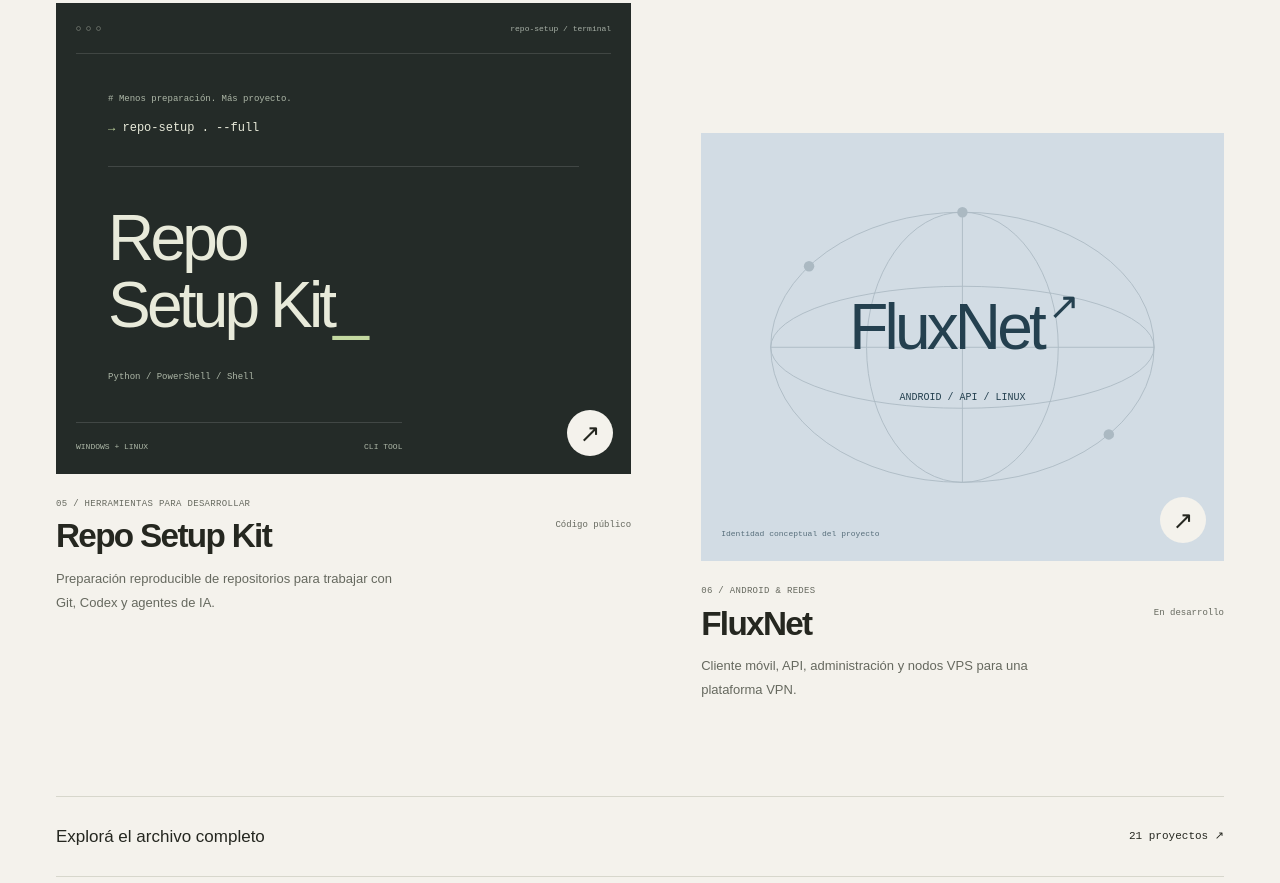
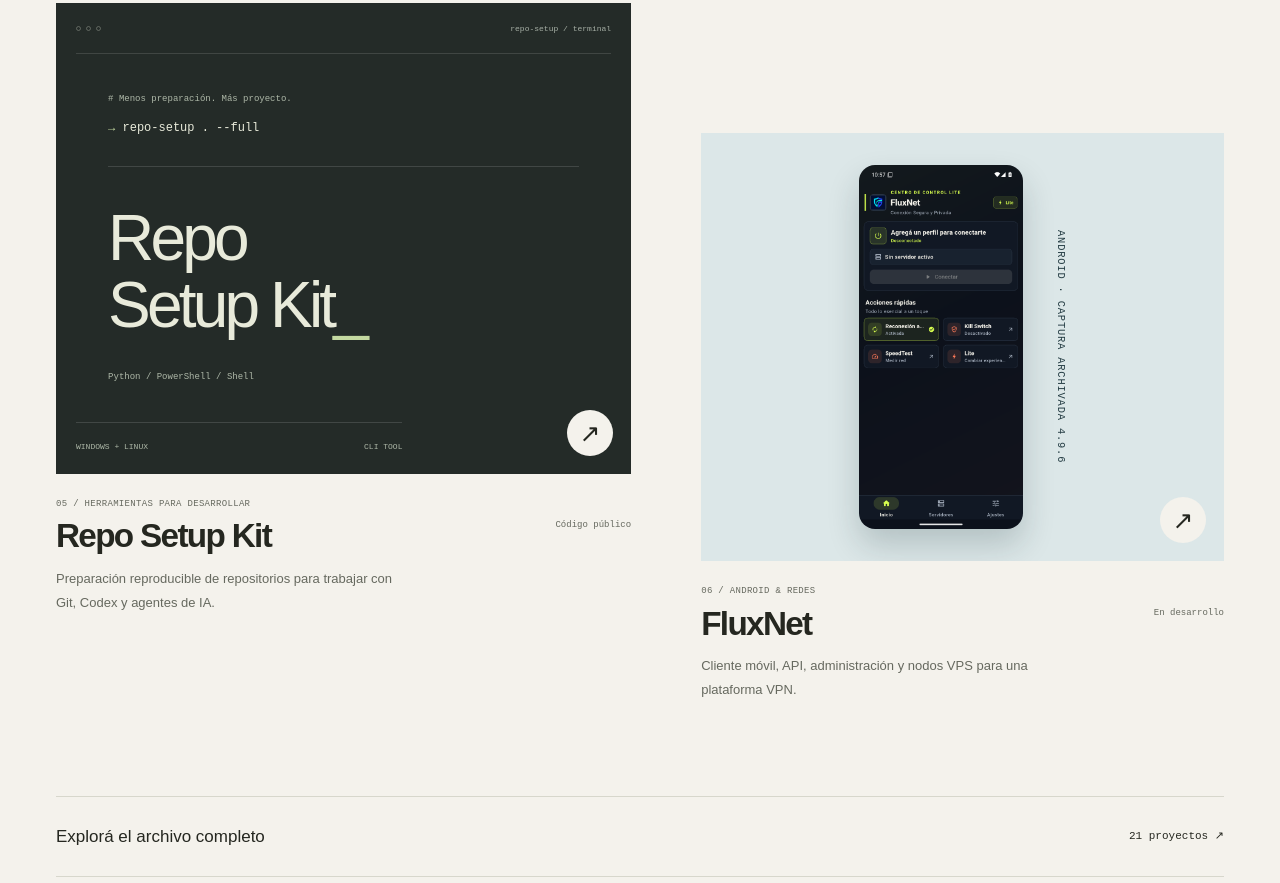
Before and after one commit to SkuuIll/SkuuIll, an Astro site: page /SkuuIll/ in a window 1280 px wide. Shown: the part 3132-4015 px from the top of the page. Built offline with nearby package versions, Linux system fonts and the light colour scheme; Astro itself is replaced by a stand-in of ours.

Commit message:
feat: show archived Android interface in FluxNet portfolio case (#171)

```diff
--- a/src/components/ProjectVisual.astro
+++ b/src/components/ProjectVisual.astro
@@ -55,28 +55,16 @@ const { project, hero = false } = Astro.props;
       </p>
     </div>
   ) : project.id === "fluxnet" ? (
-    <div
-      class="network-visual"
-      aria-label="Identidad conceptual de FluxNet, plataforma Android y redes"
-    >
-      <svg viewBox="0 0 600 420" fill="none" aria-hidden="true">
-        <g stroke="currentColor" stroke-width="1">
-          <ellipse cx="300" cy="210" rx="220" ry="155" />
-          <ellipse cx="300" cy="210" rx="220" ry="70" />
-          <ellipse cx="300" cy="210" rx="110" ry="155" />
-          <path d="M80 210h440M300 55v310" />
-        </g>
-        <g fill="currentColor">
-          <circle cx="124" cy="117" r="6" />
-          <circle cx="468" cy="310" r="6" />
-          <circle cx="300" cy="55" r="6" />
-        </g>
-      </svg>
-      <strong>
-        FluxNet<span>↗</span>
-      </strong>
-      <p>ANDROID / API / LINUX</p>
-      <span class="visual-tag">Identidad conceptual del proyecto</span>
+    <div class="fluxnet-product">
+      <img
+        src={asset("media/fluxnet-android-4.9.6.png")}
+        alt="Interfaz Android de FluxNet 4.9.6: inicio en modo Lite, sin perfil ni servidor activo."
+        width="1080"
+        height="2400"
+        loading={hero ? "eager" : "lazy"}
+        decoding="async"
+      />
+      <span>ANDROID · CAPTURA ARCHIVADA 4.9.6</span>
     </div>
   ) : (
     <div class="type-visual">
@@ -87,3 +75,31 @@ const { project, hero = false } = Astro.props;
     </div>
   )}
 </div>
+
+<style>
+  .fluxnet-product {
+    position: absolute;
+    inset: 0;
+    display: flex;
+    align-items: center;
+    justify-content: center;
+    gap: 2rem;
+    padding: 2rem;
+    background: #dce7e8;
+  }
+  .fluxnet-product img {
+    display: block;
+    height: 100%;
+    width: auto;
+    max-width: 76%;
+    object-fit: contain;
+    border-radius: 1rem;
+    box-shadow: 0 1rem 2rem #142b3433;
+  }
+  .fluxnet-product span {
+    writing-mode: vertical-rl;
+    font: 0.65rem var(--font-mono, monospace);
+    letter-spacing: 0.08em;
+    color: #243c43;
+  }
+</style>
--- a/src/pages/proyectos/[slug].astro
+++ b/src/pages/proyectos/[slug].astro
@@ -41,7 +41,9 @@ const { project, next } = Astro.props;
   <figure class="case-visual shell">
     <ProjectVisual project={project} hero />
     <figcaption class="image-caption">
-      {project.caption ||
+      {(project.id === "fluxnet"
+        ? "Interfaz Android 4.9.6 · Captura archivada del proyecto, sin conexión activa."
+        : project.caption) ||
         "Identidad visual del proyecto · Consultá el caso para conocer su alcance."}
     </figcaption>
   </figure>
```
Also changed, not shown: docs/media.md (+2 -1 lines), docs/profile.md (+4 -0 lines), public/media/fluxnet-android-4.9.6.png (added).
